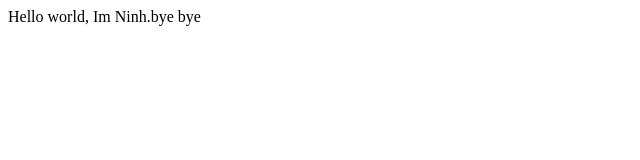
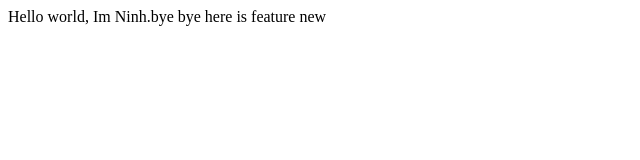
Before and after one commit to phamngocninh/cs50, a plain HTML site: page lecture1/index.html in a window 1280 px wide. Shown: the whole page, without its empty margins (0-640 px from the left). Drawn offline with Linux system fonts and the light colour scheme.

Commit message:
added another line

```diff
--- a/lecture1/index.html
+++ b/lecture1/index.html
@@ -6,5 +6,6 @@
 </head>
 <body>
     Hello world, Im Ninh.bye bye
+    here is feature new
 </body>
 </html>
```
